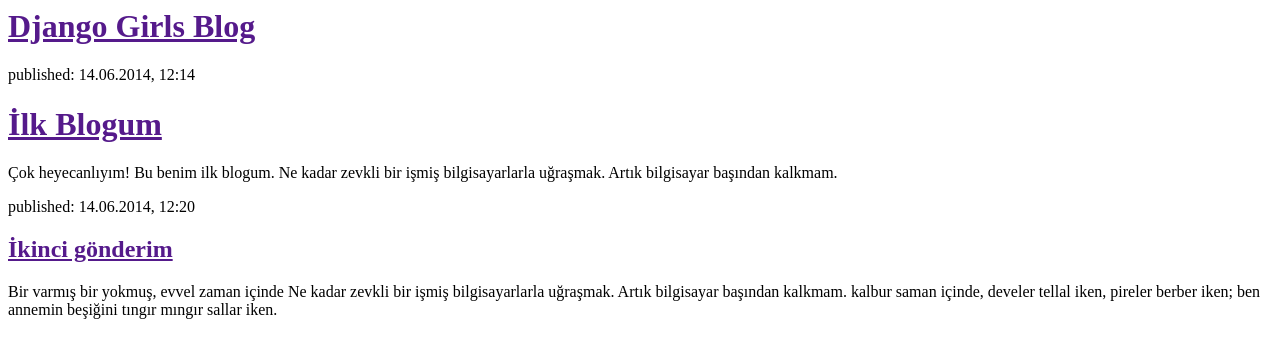
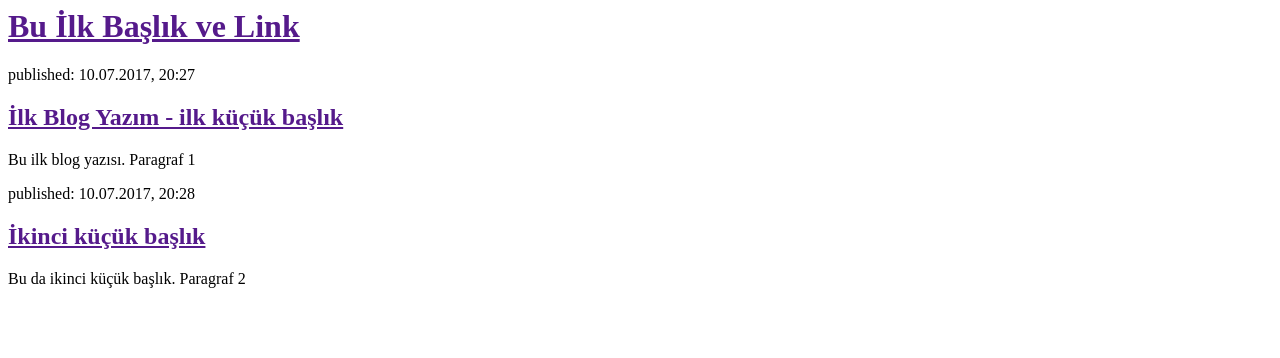
Before and after one commit to oguzsimsekk/first-blog, a Django app: page / in a window 1280 px wide. Shown: the top 358 px of the page. Run offline with Django 3.2, Linux system fonts and the light colour scheme.

Commit message:
Site için HTML dosyasını değiştirdim._2

```diff
--- a/blog/templates/blog/post_list.html
+++ b/blog/templates/blog/post_list.html
@@ -1,22 +1,22 @@
 <html>
     <head>
-        <title>Django Girls blog</title>
+        <title>Oguz Web Site</title>
     </head>
     <body>
         <div>
-            <h1><a href="">Django Girls Blog</a></h1>
+            <h1><a href="">Bu İlk Başlık ve Link</a></h1>
         </div>
 
         <div>
-            <p>published: 14.06.2014, 12:14</p>
-            <h1><a href="">İlk Blogum</a></h1>
-            <p>Çok heyecanlıyım! Bu benim ilk blogum. Ne kadar zevkli bir işmiş bilgisayarlarla uğraşmak. Artık bilgisayar başından kalkmam. </p>
+            <p>published: 10.07.2017, 20:27</p>
+            <h2><a href="">İlk Blog Yazım - ilk küçük başlık</a></h2>
+            <p>Bu ilk blog yazısı. Paragraf 1 </p>
         </div>
 
         <div>
-            <p>published: 14.06.2014, 12:20</p>
-            <h2><a href="">İkinci gönderim</a></h2>
-            <p>Bir varmış bir yokmuş, evvel zaman içinde Ne kadar zevkli bir işmiş bilgisayarlarla uğraşmak. Artık bilgisayar başından kalkmam. kalbur saman içinde, develer tellal iken, pireler berber iken; ben annemin beşiğini tıngır mıngır sallar iken.</p>
+            <p>published: 10.07.2017, 20:28</p>
+            <h2><a href="">İkinci küçük başlık </a></h2>
+            <p>Bu da ikinci küçük başlık. Paragraf 2</p>
         </div>
     </body>
 </html>
```
